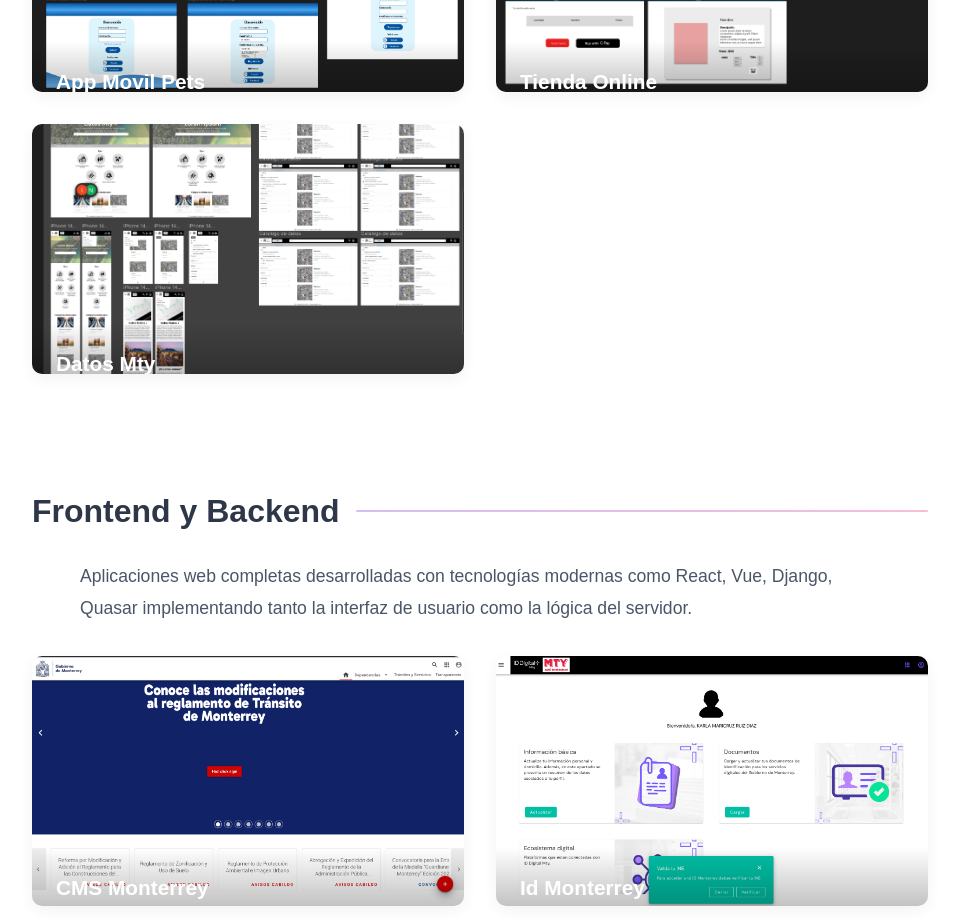
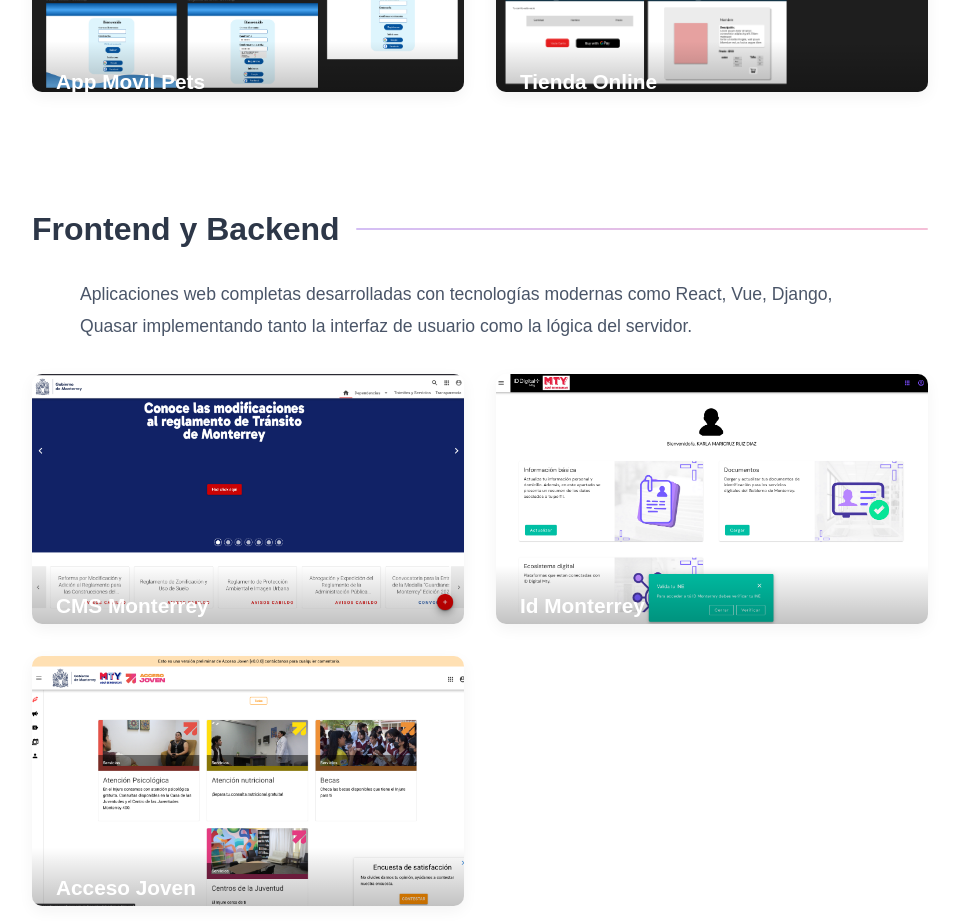
Before and after one commit to 203440/karla-portafolio, a React (Create React App) app: page /proyectos in a window 1280 px wide. Shown: the part 1040-1961 px from the top of the page, without its empty margins (160-1119 px from the left). Built offline with nearby package versions, Linux system fonts and the light colour scheme.

Commit message:
Remove 'Datos Mty' project card from proyectos.js
Removed a project card for 'Datos Mty' from the component.

```diff
--- a/src/components/proyectos.js
+++ b/src/components/proyectos.js
@@ -90,21 +90,6 @@
                   </div>
                 </div>
               </div>
-              <div className="proyecto-card">
-                <div className="proyecto-imagen">
-                  <img
-                    src={Datos}
-                    alt="Proyecto de diseño 5"
-                  />
-                  <div className="proyecto-overlay">
-                    <h4>Datos Mty</h4>
-                    <p>Pagina para el gobierno de monterrey</p>
-                    <a href="#" className="proyecto-btn">
-                      Ver proyecto
-                    </a>
-                  </div>
-                </div>
-              </div>
             </div>
           </div>
 
```
